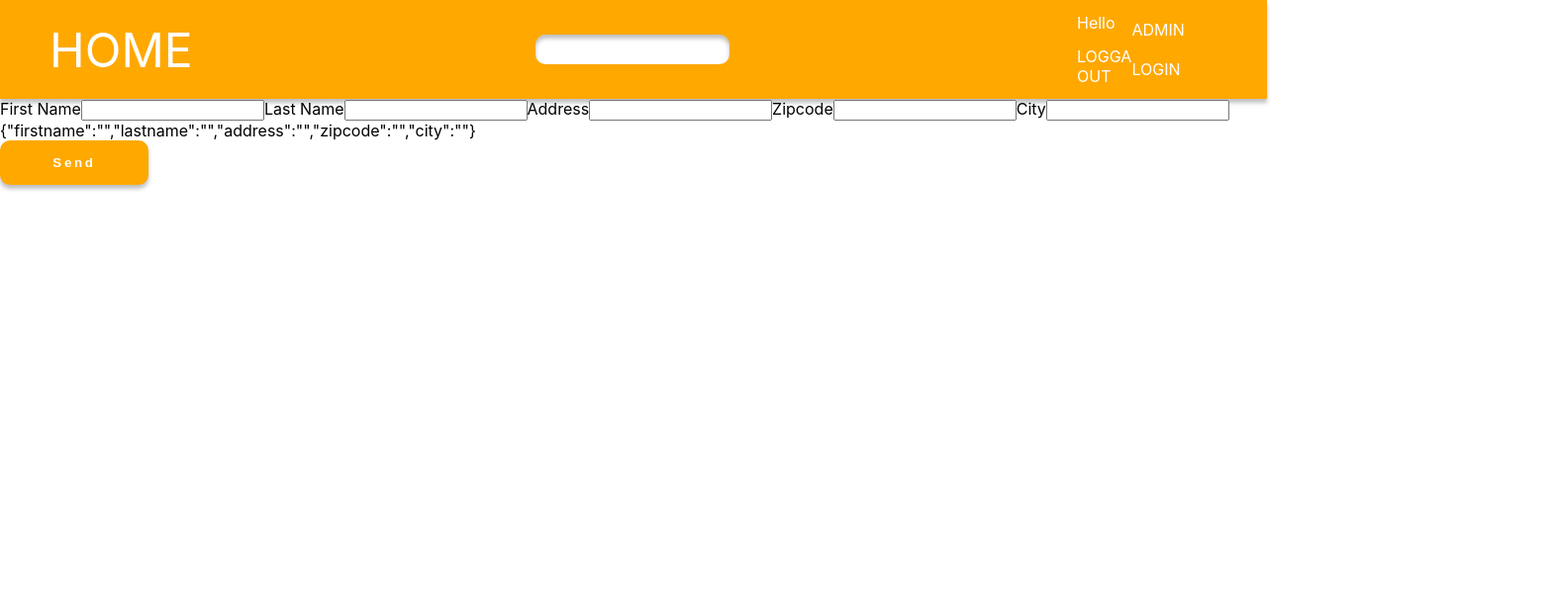
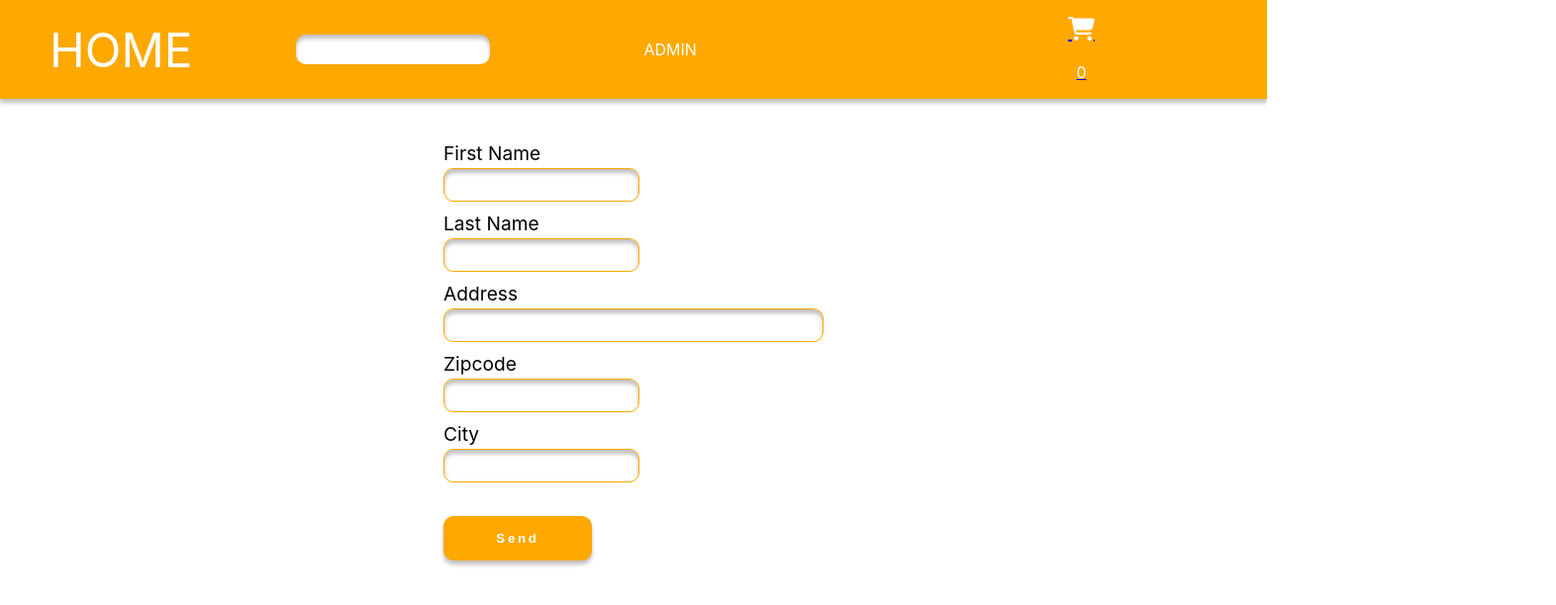
Before and after one commit to josiehpersson/mywebshop, a React (Create React App) app: page /checkout in a window 1280 px wide. Shown: the top 612 px of the page at 99% size, 1572 px wide, since content can reach past the window. Built offline with nearby package versions, Linux system fonts and the light colour scheme.

Commit message:
cartimpl.

```diff
--- a/src/components/Cart/Cart.tsx
+++ b/src/components/Cart/Cart.tsx
@@ -1,22 +1,20 @@
-import React, {ChangeEvent, useState} from 'react';
+import React from 'react';
+import { Link } from 'react-router-dom';
 import './cart.css';
 
-interface IcartTotal{
-    total:number;
+interface IcartTotal {
+  total: number;
 }
 
-export default function Cart (props:IcartTotal) {
-
-    const [cart, setCart] = useState([]);
-    const [cartTotal, setcartTotal] = useState(0);
-
-
+export default function Cart(props: IcartTotal) {
   return (
+    <Link to="/checkout">
       <div className="cart">
         <div className="cart-container">
           <span>{props.total}</span>
           <i className="fas fa-shopping-cart"></i>
         </div>
       </div>
-)
+    </Link>
+  );
 }
--- a/src/components/Cart/cart.css
+++ b/src/components/Cart/cart.css
@@ -5,6 +5,8 @@
     flex-flow: column nowrap;
     justify-content: center;
     align-items: center;
+    color: white;
+    text-decoration: none !important;
 }
 
 .cart-link {
--- a/src/components/Checkout/Checkout.tsx
+++ b/src/components/Checkout/Checkout.tsx
@@ -1,19 +1,39 @@
-import React, {useState} from 'react';
+import React, { useEffect, useState } from 'react';
 import './checkout.css';
-import Userform, {IUserForm} from './Userform';
+import Userform, { IUserForm } from './Userform';
 
-export default function Checkout() {
-    const defaultValue: IUserForm = {firstname: '', lastname:'', address: '', zipcode: "", city: ''};
-    const [userForm, setUserForm] = useState(defaultValue);
+export interface IShoppingCart {
+  myShoppingCart: Array<{ id: number }>;
+}
 
-    function updateForm(formValue: IUserForm): void {
-        setUserForm(formValue);
-        console.log(userForm);
-    }
+export default function Checkout(props: IShoppingCart) {
+  const defaultValue1: IUserForm = {
+    firstname: '',
+    lastname: '',
+    address: '',
+    zipcode: '',
+    city: '',
+  };
+  const [userForm, setUserForm] = useState(defaultValue1);
 
-    return(
-        <>
-        <Userform updateParent={updateForm}/>
-        </>
-    )
+  const defaultValue2: Array<{ id: number }> = [];
+  const [shoppingCart, setShoppingCart] = useState(defaultValue2);
+
+  useEffect(() => {
+    const myCart: Array<{ id: number }> = [];
+    myCart.push(...shoppingCart);
+    myCart.push(...props.myShoppingCart);
+    setShoppingCart(myCart);
+  }, []);
+
+  function updateForm(formValue: IUserForm): void {
+    setUserForm(formValue);
+    console.log(userForm);
+  }
+
+  return (
+    <div className="checkout-container">
+      <Userform updateParent={updateForm} />
+    </div>
+  );
 }
--- a/src/components/Checkout/Userform.tsx
+++ b/src/components/Checkout/Userform.tsx
@@ -14,7 +14,14 @@ interface IUserFormProps {
 }
 
 export default function Userform(props: IUserFormProps) {
-  const defaultValue: IUserForm = { firstname: '', lastname: '', address:'', zipcode:"", city: '' };
+  const defaultValue: IUserForm = {
+    firstname: '',
+    lastname: '',
+    address: '',
+    zipcode: '',
+    city: '',
+  };
+
   const [userForm, setUserForm] = useState(defaultValue);
 
   function updateUserForm(e: ChangeEvent<HTMLInputElement>) {
@@ -28,6 +35,7 @@ export default function Userform(props: IUserFormProps) {
   }
   return (
     <form>
+      <div className="input-container">
         <label htmlFor="firstname">First Name</label>
         <input
           type="text"
@@ -54,6 +62,7 @@ export default function Userform(props: IUserFormProps) {
           value={userForm.address}
           onChange={updateUserForm}
         />
+
         <label htmlFor="zipcode">Zipcode</label>
         <input
           type="text"
@@ -62,6 +71,7 @@ export default function Userform(props: IUserFormProps) {
           value={userForm.zipcode}
           onChange={updateUserForm}
         />
+
         <label htmlFor="city">City</label>
         <input
           type="text"
@@ -70,9 +80,11 @@ export default function Userform(props: IUserFormProps) {
           value={userForm.city}
           onChange={updateUserForm}
         />
-      <p>{JSON.stringify(userForm)}</p>
+      </div>
 
-      <button type="button" onClick={handleClick}>Send</button>
+      <button type="button" onClick={handleClick}>
+        Send
+      </button>
     </form>
   );
 }
--- a/src/components/Checkout/checkout.css
+++ b/src/components/Checkout/checkout.css
@@ -0,0 +1,38 @@
+.checkout-container {
+    display: flex;
+    flex-flow: row nowrap;
+    justify-content: space-evenly;
+    align-items: center;
+}
+
+form {
+    display: flex;
+    flex-flow: column nowrap;
+    width: 30vw;
+    justify-content: space-evenly;
+    height: 500px;
+}
+
+.input-container {
+    display: flex;
+    flex-flow: column nowrap;
+}
+
+.input-container > input {
+    height: 30px;
+    border: 1px solid #FFA800;
+    border-radius: 10px;
+    box-shadow: inset 0px 4px 4px rgba(0, 0, 0, 0.25);
+}
+
+.input-container > input:first-of-type,
+.input-container > input:nth-of-type(2),
+.input-container > input:nth-of-type(4),
+.input-container > input:nth-of-type(5) {
+    width: 50%;
+}
+
+label {
+    margin: 10px auto 3px 0px;
+    font-size: 120%;
+}
--- a/src/components/Home/Home.tsx
+++ b/src/components/Home/Home.tsx
@@ -12,7 +12,6 @@ function Home(){
     useEffect(() => {
         axios.get('http://medieinstitutet-wie-products.azurewebsites.net/api/products')
         .then(res => {
-            console.log(res)
             setProducts(res.data)
         })
         .catch(err =>{
--- a/src/components/ListItem/ListItem.tsx
+++ b/src/components/ListItem/ListItem.tsx
@@ -1,4 +1,4 @@
-import React, { Component } from 'react';
+import React from 'react';
 import './listitem.css';
 import {Link} from 'react-router-dom';
 
--- a/src/components/ProductPage/ProductPage.tsx
+++ b/src/components/ProductPage/ProductPage.tsx
@@ -1,57 +1,58 @@
-import React, {useEffect, useState, useImperativeHandle} from 'react';
+import React, { useEffect, useState, useImperativeHandle } from 'react';
 import { useParams } from 'react-router-dom';
 import './productPage.css';
 import axios from 'axios';
-
 
 interface IParams {
   id: string;
 }
 
 export interface ICart {
-    name: string;
-    price: number;
+  id: number;
 }
 export interface IClickProps {
   updateCount(value: ICart): void;
 }
 
 export default function ProductPage(props: IClickProps) {
-
   const [productInfo, setProductInfo] = useState(Object);
 
   let { id } = useParams<IParams>();
 
   useEffect(() => {
-        axios.get(`http://medieinstitutet-wie-products.azurewebsites.net/api/products/${id}`)
-        .then(res => {
-            console.log(res)
-            setProductInfo(res.data)
+    axios
+      .get(
+        `http://medieinstitutet-wie-products.azurewebsites.net/api/products/${id}`
+      )
+      .then((res) => {
+        setProductInfo(res.data);
       })
-        .catch(err =>{
-            console.log(err)
-        })
-    },[])
-    function handleClick () {
+      .catch((err) => {
+        console.log(err);
+      });
+  }, []);
+
+  function handleClick() {
     let product = {
-            name: productInfo.name,
-            price: productInfo.price
-        }
+      id: productInfo.id,
+    };
     props.updateCount(product);
   }
 
-        return(
+  return (
     <div className="page-container" key={productInfo.id}>
       <div className="product-page">
-            <img className="product-img" src={productInfo.imageUrl}/>
+        <img className="product-img" src={productInfo.imageUrl} />
         <div className="product-info">
           <h2>{productInfo.name}</h2>
           <p>{productInfo.description}</p>
           <p>Year: {productInfo.year}</p>
           <strong>{productInfo.price}kr</strong>
-    <button type="button" className="purchase-btn" onClick={handleClick}><i className="fas fa-cart-arrow-down"></i> Add to Cart </button>
+          <button type="button" className="purchase-btn" onClick={handleClick}>
+            <i className="fas fa-cart-arrow-down"></i> Add to Cart{' '}
+          </button>
         </div>
       </div>
-    </div>)
-
+    </div>
+  );
 }
--- a/src/components/Webshop/Webshop.tsx
+++ b/src/components/Webshop/Webshop.tsx
@@ -1,61 +1,32 @@
 import React, { useEffect, useState } from 'react';
 import { BrowserRouter as Router, Switch, Route, Link } from 'react-router-dom';
 import './webshop.css';
-//import Header from "../Header/Header"
 import Home from '../Home/Home';
 import ProductPage, { ICart } from '../ProductPage/ProductPage';
 import ShoppingCart from '../Cart/Cart';
 import Checkout from '../Checkout/Checkout';
 
+
+
 function Webshop() {
   const [cartTotal, setCartTotal] = useState(0);
-  const myCart: Array<{ name: string; price: number }> = [];
+  const myCart: Array<{ id: number }> = [];
   const [cart, setCart] = useState(myCart);
-
-  /*
-  // Emmulate componentDidMount lifecycle
-  React.useEffect(() => {
-    s = setInterval(() => {
-      setCounter(state => (state +1));
-    }, 1000);
-  }, []);
-
-  // This is for counter state variable
-  React.useEffect(() => {
-    if (counter > 9) {
-      clearInterval(s);
-    }
-  }, [counter]);
-*/
 
   useEffect(() => {
     setCart(myCart);
   }, []);
-  const increment = (props: ICart) => {
+
+  const addToCart = (props: ICart) => {
     myCart.push(...cart);
     let product = {
-      name: props.name,
-      price: props.price,
+      id: props.id
     };
     myCart.push(product);
     setCart(myCart);
     console.log(myCart, cart);
     setCartTotal(cartTotal + 1);
   };
-  /*
-    const increment = (props: ICart) =>{
-      myCart.push(...cart);
-      let product = {
-        name: props.name,
-        price: props.price
-      }
-      myCart.push(product);
-      setCart(myCart);
-      console.log(myCart, cart);
-      setCartTotal(cartTotal + 1);
-}
-//FUNKAR MEN CART LIGGER EFTER MED 1
-*/
 
   return (
     <Router>
@@ -68,36 +39,28 @@ function Webshop() {
           <i className="fas fa-search"></i>
         </div>
         <div className="link-container">
-          {/* links in nav */}
-          <Link to="/login" className="nav-link">
-            <div className="nav-option">
-              <span>Hello</span>
-              <span>LOGGA OUT</span>
-            </div>
-          </Link>
 
           <Link to="/login" className="nav-link">
             <div className="nav-option">
               <span>ADMIN</span>
-              <span>LOGIN</span>
             </div>
           </Link>
 
           <Link to="/checkout" className="nav-link">
-            <ShoppingCart total={cartTotal} />
           </Link>
         </div>
+          <ShoppingCart total={cartTotal} />
       </nav>
       <div className="app">
         <Switch>
           <Route path="/checkout">
-            <Checkout />
+          <Checkout  myShoppingCart={cart}/>
           </Route>
           <Route path="/login">
             <h1>LOGIN</h1>
           </Route>
           <Route path="/products/:id">
-            <ProductPage updateCount={increment}></ProductPage>
+            <ProductPage updateCount={addToCart}></ProductPage>
           </Route>
           <Route path="/" exact={true}>
             <Home></Home>
```
Also changed, not shown: src/components/Products/Products.tsx (+9 -11 lines). Lines whose indentation alone changed are shown as unchanged.
